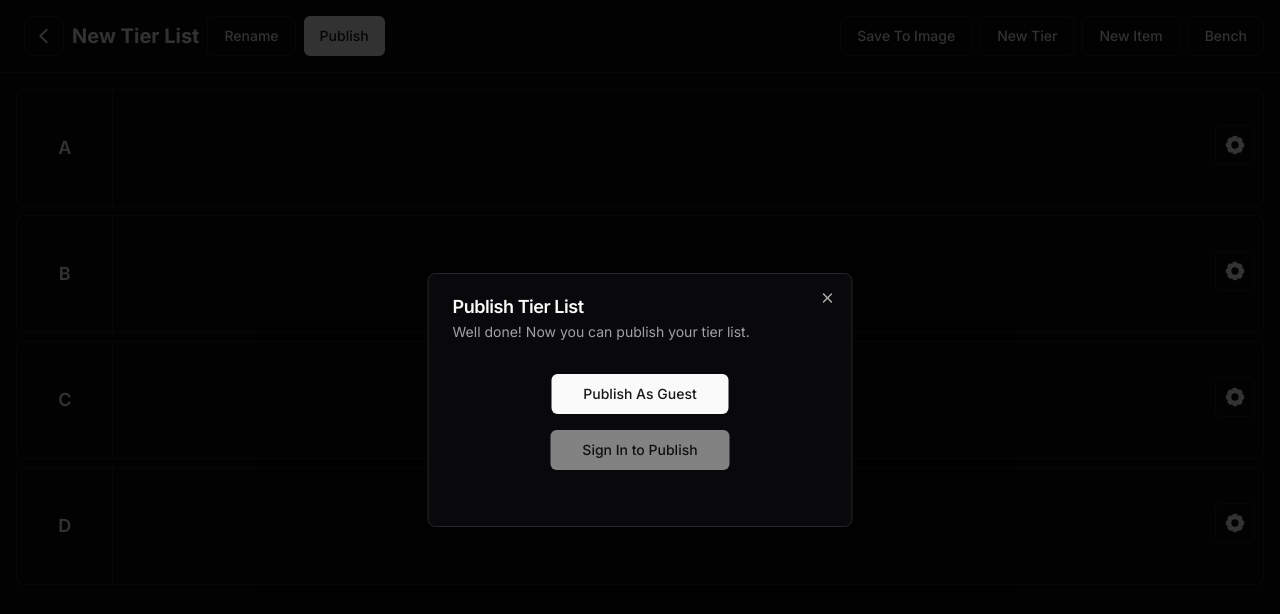
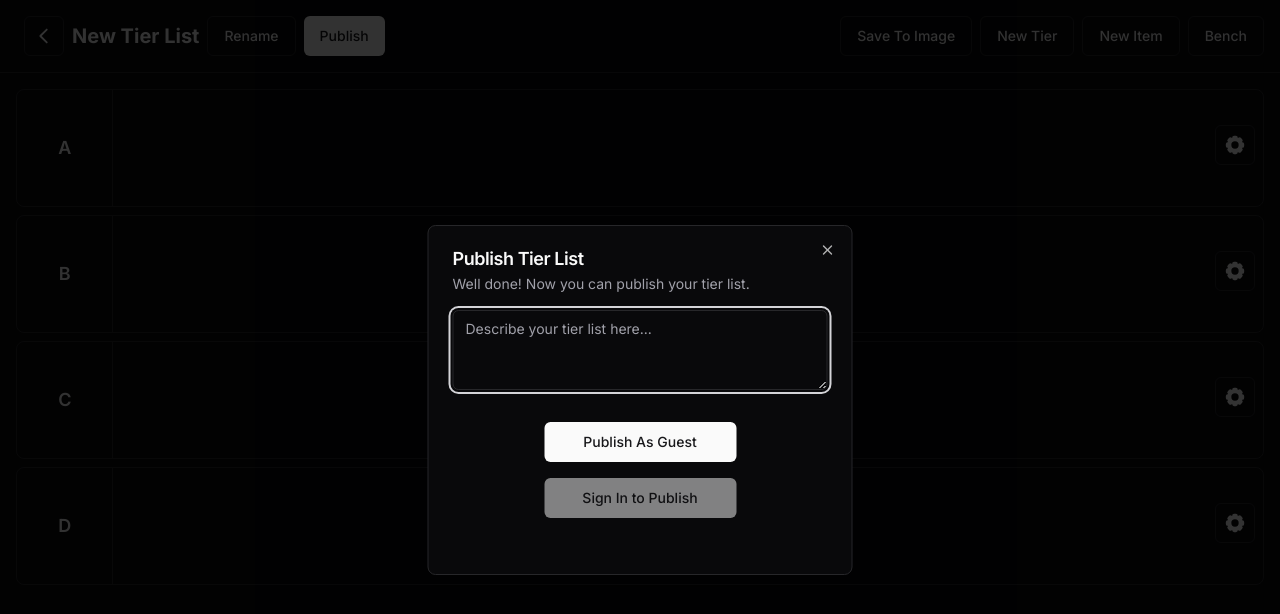
Before and after one commit to WilliamJizh/tierlist-maker, a Next.js app: page /create in a window 1280 px wide. Both pictures are taken after a click on the button "Publish". Shown: the top 614 px of the page. Built offline with nearby package versions, Linux system fonts and the light colour scheme.

Commit message:
edit metadata, add toaster

```diff
--- a/app/layout.tsx
+++ b/app/layout.tsx
@@ -2,12 +2,14 @@ import type { Metadata } from "next";
 import { Inter } from "next/font/google";
 import "./globals.css";
 import { ThemeProvider } from "@/components/tierListBuilder/theme-provider";
+import { Toaster } from "@/components/ui/toaster";
 
 const inter = Inter({ subsets: ["latin"] });
 
 export const metadata: Metadata = {
-  title: "Create Next App",
-  description: "Generated by create next app",
+  title: "BuildTierList.pro - Create, Share, and Rerank Custom Tier Lists",
+  description:
+    "BuildTierList.pro enables users to create and share custom tier lists across various categories. Our platform allows for easy customization, community sharing, and the ability to rerank existing lists. Join to explore and contribute to diverse rankings.",
 };
 
 export default function RootLayout({
@@ -25,6 +27,7 @@ export default function RootLayout({
           disableTransitionOnChange
         >
           {children}
+          <Toaster />
         </ThemeProvider>
       </body>
     </html>
--- a/app/tierlist/[slug]/page.tsx
+++ b/app/tierlist/[slug]/page.tsx
@@ -1,19 +1,28 @@
 import TierList, { DNDContainer } from "@/components/tierListBuilder/tierList";
+import { toast } from "@/components/ui/use-toast";
 import { getTierList, listTierLists } from "@/server/tierListActions";
+import { useSearchParams } from "next/navigation";
 
-export default async function Page({ params }: { params: { slug: string } }) {
-    const { slug } = params;
-    const tierList = await getTierList(slug);
-    if (!tierList) {
-        return <div>Not found</div>;
-    }
+export default async function Page({ params, searchParams }: { params: { slug: string }, searchParams: { success: string }}) {
+  const { slug } = params;
+  const { success } = searchParams;
 
-    const { title, tierListContent } = tierList as { title: string; tierListContent: DNDContainer[] };
+  const successBool = success === "true";
 
+
+  const tierList = await getTierList(slug);
+  if (!tierList) {
+    return <div>Not found</div>;
+  }
+
+  const { title, tierListContent } = tierList as {
+    title: string;
+    tierListContent: DNDContainer[];
+  };
 
   return (
     <div>
-      <TierList starterItems={tierListContent} title={title} />
+      <TierList starterItems={tierListContent} title={title} success={successBool}/>
     </div>
   );
 }
--- a/components/home/tierListDisplayItem.tsx
+++ b/components/home/tierListDisplayItem.tsx
@@ -41,7 +41,7 @@ const TierListDisplayItem = (item: ListTierListsByPaginationResponse) => {
             src={coverImage}
             alt=""
             width={600}
-            height={0}
+            height={800}
             className="w-600 h-auto max-h-[800px] w-full rounded border-2 object-cover"
           />
         ) : (
@@ -49,7 +49,7 @@ const TierListDisplayItem = (item: ListTierListsByPaginationResponse) => {
             src={coverImage}
             alt=""
             width={600}
-            height={0}
+            height={800}
             data-loaded="false"
             onLoad={(event) => {
               event.currentTarget.setAttribute("data-loaded", "true");
--- a/components/tierListBuilder/tierList.tsx
+++ b/components/tierListBuilder/tierList.tsx
@@ -1,57 +1,50 @@
 "use client";
 
-import React, {
-  useCallback,
-  useState,
-  useEffect,
-  useRef,
-  useContext,
-} from "react";
+import Container from "@/components/tierListBuilder/container";
+import { Item } from "@/components/tierListBuilder/sortableItem";
 import type {
-  UniqueIdentifier,
+  CollisionDetection,
+  DragOverEvent,
   DragStartEvent,
-  DragOverEvent,
-  DragEndEvent,
-  CollisionDetection,
+  UniqueIdentifier
 } from "@dnd-kit/core";
 import {
   DndContext,
   DragOverlay,
-  closestCenter,
   KeyboardSensor,
+  MeasuringStrategy,
   MouseSensor,
   TouchSensor,
+  closestCenter,
+  getFirstCollision,
+  pointerWithin,
+  rectIntersection,
   useSensor,
   useSensors,
-  MeasuringStrategy,
-  pointerWithin,
-  rectIntersection,
-  getFirstCollision,
 } from "@dnd-kit/core";
 import { arrayMove, sortableKeyboardCoordinates } from "@dnd-kit/sortable";
-import Container from "@/components/tierListBuilder/container";
-import { Item } from "@/components/tierListBuilder/sortableItem";
+import { useAutoAnimate } from "@formkit/auto-animate/react";
+import html2canvas from "html2canvas";
+import { useRouter } from "next/navigation";
+import {
+  useCallback,
+  useEffect,
+  useRef,
+  useState
+} from "react";
 import { v4 as uuidv4 } from "uuid";
-import { useAutoAnimate } from "@formkit/auto-animate/react";
 import { Button } from "../ui/button";
-import { ImageUpload } from "./imageCropper";
-import html2canvas from "html2canvas";
-import { ModeToggle } from "../ui/modeToggleButton";
-import { DrawerTab } from "../ui/drawertab";
 import {
   Tooltip,
   TooltipContent,
   TooltipProvider,
   TooltipTrigger,
 } from "../ui/tooltip";
-import { direction } from "html2canvas/dist/types/css/property-descriptors/direction";
-import { imageUpload } from "@/components/tierListBuilder/imageUpload";
+import { useToast } from "../ui/use-toast";
+import { ImageUpload } from "./imageCropper";
+import { PublishTierList } from "./tierListPublish";
 import { TitleDialog } from "./titleEdit";
-import { PublishTierList } from "./tierListPublish";
-import { useRouter } from "next/navigation";
-import { revalidatePath } from "next/cache";
-import { toast } from "../ui/use-toast";
-import { is } from "drizzle-orm";
+
 
 export type DNDContainer = {
   id: UniqueIdentifier;
@@ -68,16 +61,18 @@ export type DNDItem = {
 type TierListProps = {
   title?: string;
   starterItems?: DNDContainer[];
+  success?: boolean;
 };
 
 const TierList = (props: TierListProps) => {
   // Maintain state for each container and the items they contain
+  const { toast } = useToast();
   const [parent] = useAutoAnimate();
   const [benchDrawer] = useAutoAnimate();
   const tierListRef = useRef<HTMLDivElement>(null);
   const [title, setTitle] = useState(props.title || "New Tier List");
   const [isBenchVisible, setIsBenchVisible] = useState(false);
-
+  const router = useRouter();
   const [containers, setContainers] = useState<DNDContainer[]>(
     props.starterItems || [
       {
@@ -108,7 +103,15 @@ const TierList = (props: TierListProps) => {
     ]
   );
 
-  const router = useRouter();
+  useEffect(() => {
+    if (props.success) {
+      toast({
+        title: "Tierlist published",
+        description: "Your tierlist has been successfully published",
+      });
+    }
+  }, []);
+
 
   const toggleBenchVisibility = () => {
     setIsBenchVisible(!isBenchVisible);
@@ -718,10 +721,9 @@ const TierList = (props: TierListProps) => {
           </Tooltip>
         </div>
 
+
         <div className="p-4 " ref={tierListRef}>
-          {/* <div className="header">
-        <h1 className="title">Drag and Drop Example</h1>
-      </div> */}
+
           <DndContext
             sensors={sensors}
             // collisionDetection={closestCenter}
--- a/components/tierListBuilder/tierListPublish.tsx
+++ b/components/tierListBuilder/tierListPublish.tsx
@@ -16,6 +16,8 @@ import { createTierList } from "@/server/tierListActions";
 import { title } from "process";
 import { imageUpload } from "./imageUpload";
 import { useRouter } from "next/navigation";
+import { Textarea } from "../ui/textarea";
+import { toast } from "../ui/use-toast";
 
 type PublishProps = {
   title: string;
@@ -25,6 +27,8 @@ type PublishProps = {
 
 export function PublishTierList(props: PublishProps) {
   const [open, setOpen] = useState(false);
+  const [description, setDescription] = useState("");
+  const [isPublishing, setIsPublishing] = useState(false);
   const containers = props.content;
   const router = useRouter();
 
@@ -52,6 +56,7 @@ export function PublishTierList(props: PublishProps) {
   };
 
   const handleGuestPublish = async () => {
+    setIsPublishing(true);
     const imageUploadPromises = [];
     let coverImage = "";
 
@@ -59,7 +64,7 @@ export function PublishTierList(props: PublishProps) {
     imageUploadPromises.push(
       handleCoverImageUpload().then((result) => {
         coverImage = result;
-      })
+      }),
     );
 
     await Promise.all(imageUploadPromises);
@@ -68,16 +73,16 @@ export function PublishTierList(props: PublishProps) {
     const result = await createTierList({
       title: props.title,
       content: contentJson,
-      description: "",
+      description: description,
       coverImage: coverImage,
-    }
-    );
+    });
     setOpen(false);
     if (!result) {
       alert("Failed to publish tier list");
+      toast({ title: "Error", description: "Failed to publish tier list" });
       return;
     }
-    router.push(`/tierlist/${result[0].id}`);
+    router.push(`/tierlist/${result[0].id}?success=true`);
   };
 
   return (
@@ -93,13 +98,23 @@ export function PublishTierList(props: PublishProps) {
           </DialogDescription>
         </DialogHeader>
 
-        <></>
+        <Textarea
+          placeholder="Describe your tier list here..."
+          onChange={(e) => {
+            setDescription(e.target.value);
+          }}
+          value={description}
+        />
 
         <div className="grid gap-4 py-4">
-          <Button className=" m-auto px-8" onClick={handleGuestPublish}>
-            Publish As Guest
+          <Button
+            className=" m-auto w-48 px-8"
+            onClick={handleGuestPublish}
+            disabled={isPublishing}
+          >
+            {isPublishing ? "Publishing..." : "Publish As Guest"}
           </Button>
-          <Button className=" m-auto px-8" disabled>
+          <Button className=" m-auto w-48 px-8" disabled>
             Sign In to Publish
           </Button>
         </div>
--- /dev/null
+++ b/components/ui/textarea.tsx
@@ -0,0 +1,24 @@
+import * as React from "react"
+
+import { cn } from "@/lib/utils"
+
+export interface TextareaProps
+  extends React.TextareaHTMLAttributes<HTMLTextAreaElement> {}
+
+const Textarea = React.forwardRef<HTMLTextAreaElement, TextareaProps>(
+  ({ className, ...props }, ref) => {
+    return (
+      <textarea
+        className={cn(
+          "flex min-h-[80px] w-full rounded-md border border-input bg-background px-3 py-2 text-sm ring-offset-background placeholder:text-muted-foreground focus-visible:outline-none focus-visible:ring-2 focus-visible:ring-ring focus-visible:ring-offset-2 disabled:cursor-not-allowed disabled:opacity-50",
+          className
+        )}
+        ref={ref}
+        {...props}
+      />
+    )
+  }
+)
+Textarea.displayName = "Textarea"
+
+export { Textarea }
```
